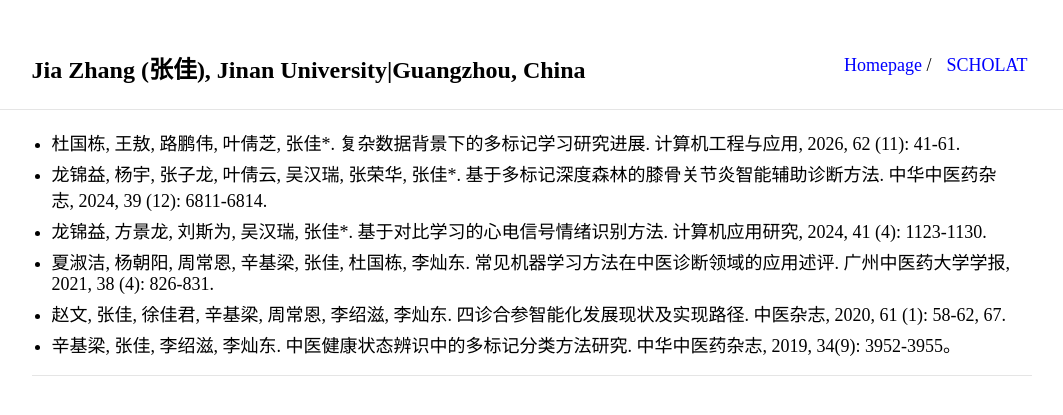
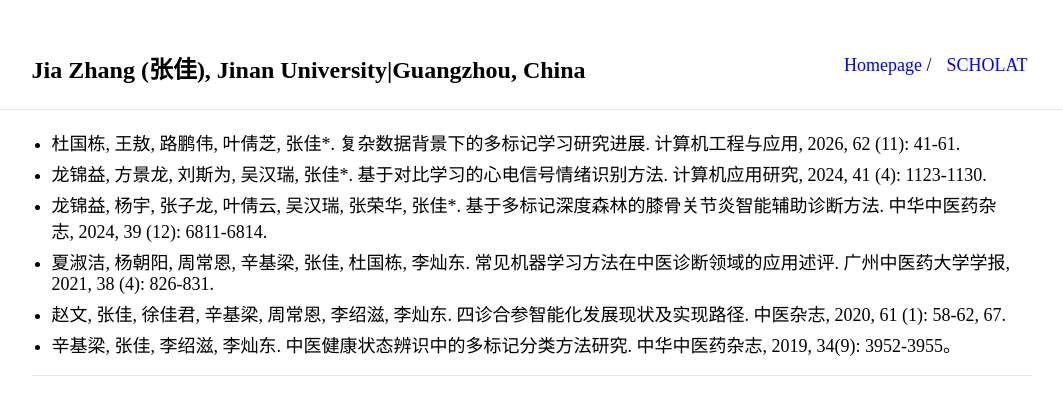
Before and after one commit to jiazhang-ml/jiazhang-ml.github.io, a Jekyll site: the page built from nativepublication.md, in a window 1280 px wide, cut to the strip 0-876 px from the top of the page. Shown: the top 415 px of the strip, without its empty margins (108-1171 px from the left). Built offline with Jekyll 4.4.1, drawn with Linux system fonts in a browser that asks for light colours.

```diff
--- a/nativepublication.md
+++ b/nativepublication.md
@@ -4,8 +4,8 @@ is_contact: true
 ---
 
 * 杜国栋, 王敖, 路鹏伟, 叶倩芝, 张佳*. 复杂数据背景下的多标记学习研究进展. 计算机工程与应用, 2026, 62 (11): 41-61.
+* 龙锦益, 方景龙, 刘斯为, 吴汉瑞, 张佳*. 基于对比学习的心电信号情绪识别方法. 计算机应用研究, 2024, 41 (4): 1123-1130.
 * 龙锦益, 杨宇, 张子龙, 叶倩云, 吴汉瑞, 张荣华, 张佳*. 基于多标记深度森林的膝骨关节炎智能辅助诊断方法. 中华中医药杂志, 2024, 39 (12): 6811-6814.
-* 龙锦益, 方景龙, 刘斯为, 吴汉瑞, 张佳*. 基于对比学习的心电信号情绪识别方法.  计算机应用研究, 2024, 41 (4): 1123-1130.
-* 夏淑洁, 杨朝阳, 周常恩, 辛基梁, 张佳, 杜国栋, 李灿东. 常见机器学习方法在中医诊断领域的应用述评.  广州中医药大学学报, 2021, 38 (4): 826-831.
-* 赵文, 张佳, 徐佳君, 辛基梁, 周常恩, 李绍滋, 李灿东. 四诊合参智能化发展现状及实现路径.  中医杂志, 2020, 61 (1): 58-62, 67.
-* 辛基梁, 张佳, 李绍滋, 李灿东. 中医健康状态辨识中的多标记分类方法研究.  中华中医药杂志, 2019, 34(9): 3952-3955。
+* 夏淑洁, 杨朝阳, 周常恩, 辛基梁, 张佳, 杜国栋, 李灿东. 常见机器学习方法在中医诊断领域的应用述评. 广州中医药大学学报, 2021, 38 (4): 826-831.
+* 赵文, 张佳, 徐佳君, 辛基梁, 周常恩, 李绍滋, 李灿东. 四诊合参智能化发展现状及实现路径. 中医杂志, 2020, 61 (1): 58-62, 67.
+* 辛基梁, 张佳, 李绍滋, 李灿东. 中医健康状态辨识中的多标记分类方法研究. 中华中医药杂志, 2019, 34(9): 3952-3955。
```
